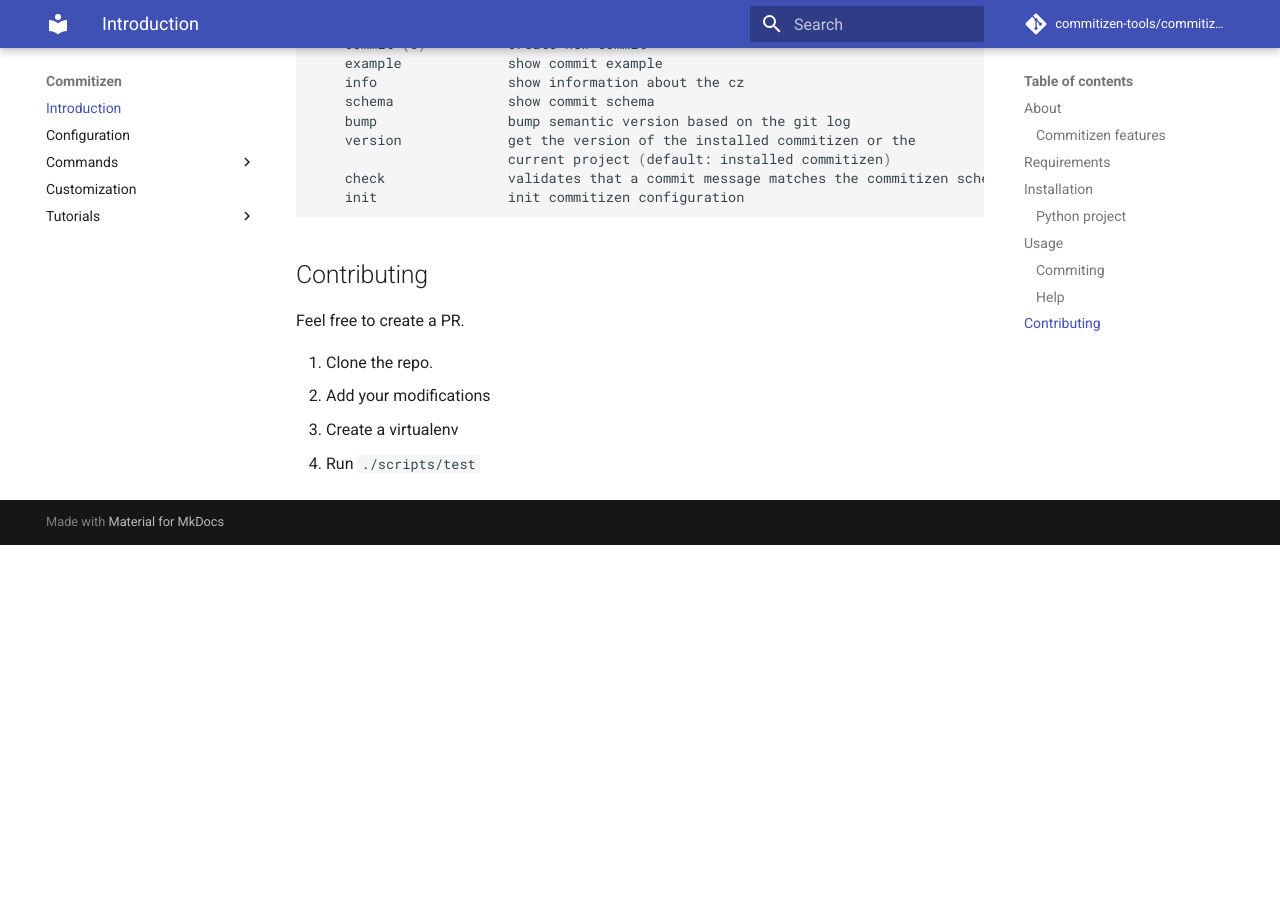
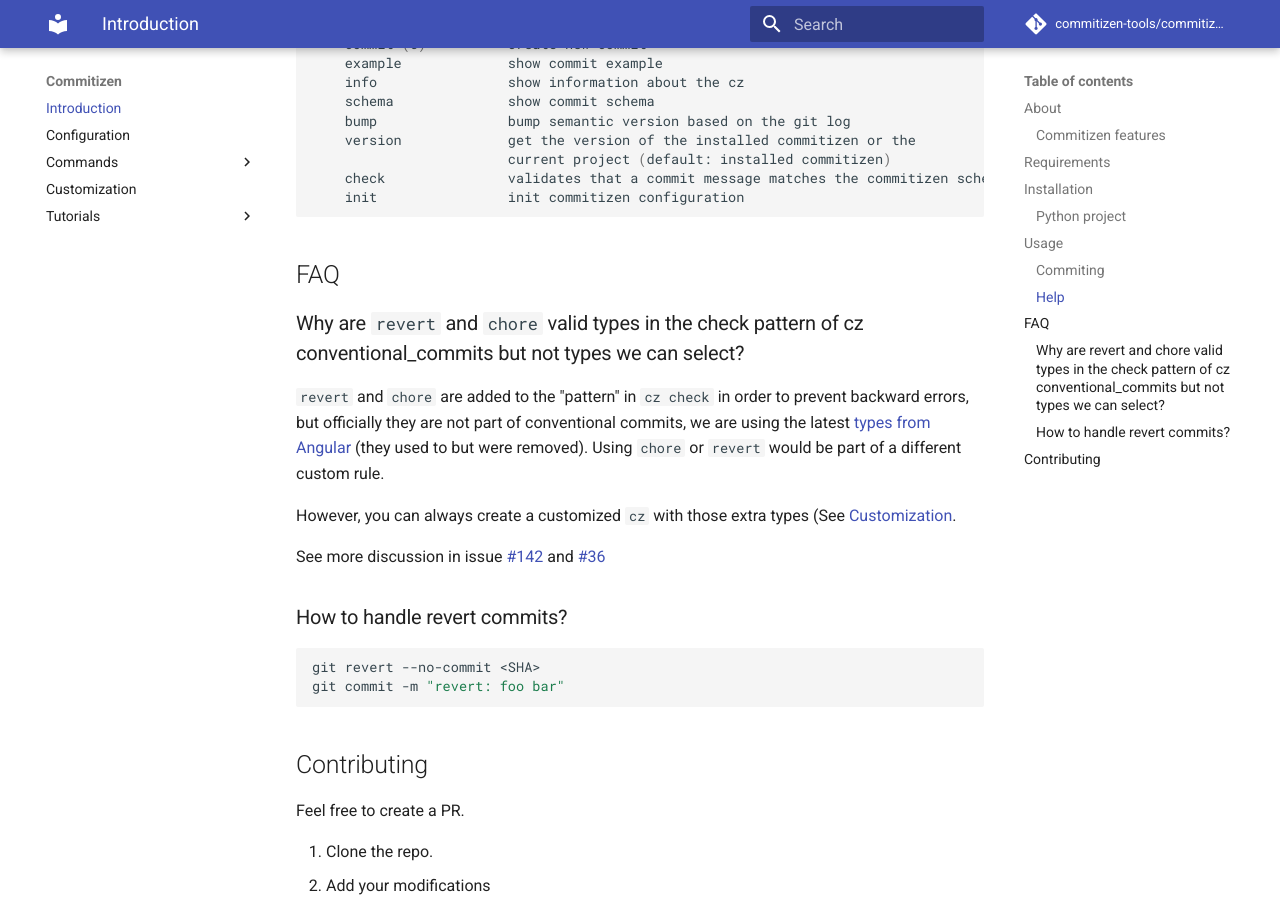
Before and after one commit to commitizen-tools/commitizen, an MkDocs documentation site: the page built from docs/README.md, in a window 1280 px wide and 900 px high, scrolled down 2354 px. Built offline with MkDocs 1.6.1 and Material for MkDocs 9.7.7, drawn with Linux system fonts in a browser that asks for light colours; comment, search, counter and statistics services are not loaded; before the commit the page ends 2899 px from its top, so only the background shows below that.

Commit message:
docs(FAQ): add revert and chore types discussion

````diff
--- a/docs/README.md
+++ b/docs/README.md
@@ -102,6 +102,23 @@
     init                init commitizen configuration
 ```
 
+## FAQ
+
+### Why are `revert` and `chore` valid types in the check pattern of cz conventional_commits but not types we can select?
+
+`revert` and `chore` are added to the "pattern" in `cz check` in order to prevent backward errors, but officially they are not part of conventional commits, we are using the latest [types from Angular](https://github.com/angular/angular/blob/22b96b9/CONTRIBUTING.md#type) (they used to but were removed). Using `chore` or `revert` would be part of a different custom rule.
+
+However, you can always create a customized `cz` with those extra types (See [Customization](https://commitizen-tools.github.io/commitizen/customization/).
+
+See more discussion in issue [#142](https://github.com/commitizen-tools/commitizen/issues/142) and [#36](https://github.com/commitizen-tools/commitizen/issues/36)
+
+### How to handle revert commits?
+
+```sh
+git revert --no-commit <SHA>
+git commit -m "revert: foo bar"
+```
+
 ## Contributing
 
 Feel free to create a PR.
````
